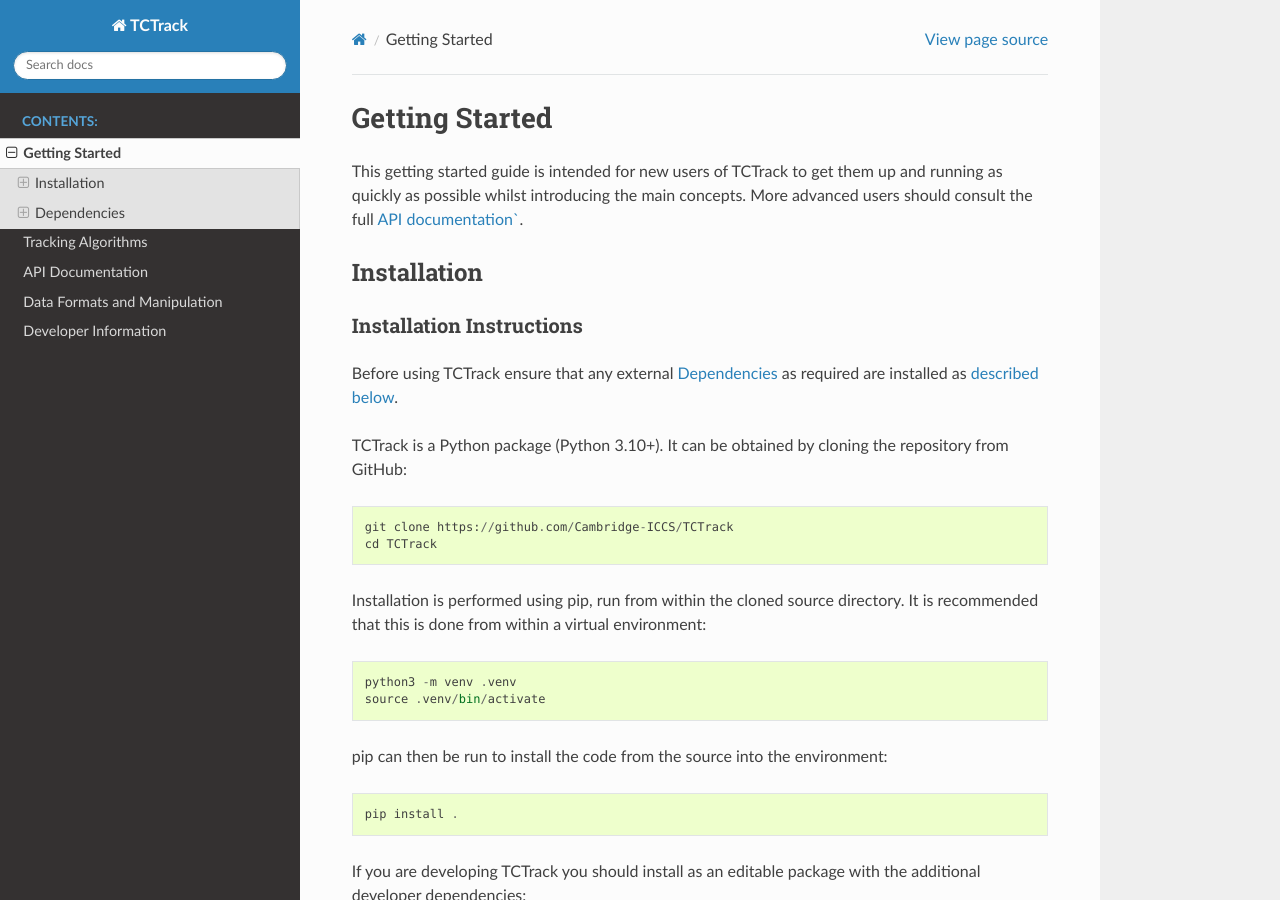
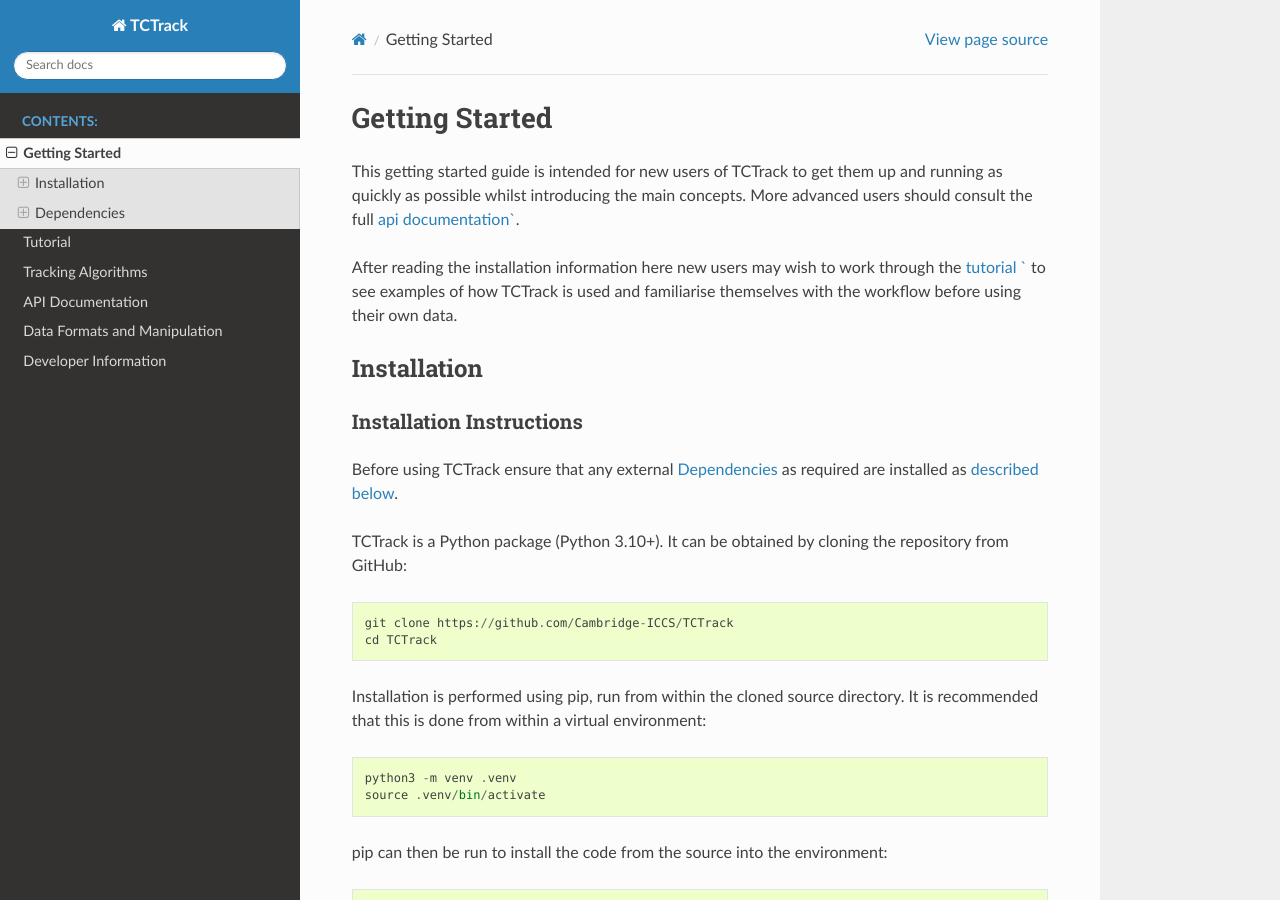
Before and after one commit to Cambridge-ICCS/TCTrack, a Sphinx documentation site: the page built from docs/getting-started/index.rst, in a window 1280 px wide and 900 px high. Built offline with Sphinx 7.4.7 and the Read the Docs theme 3.1.0, drawn with Linux system fonts in a browser that asks for light colours.

Commit message:
Add references to the tutorial from README and online docs.

```diff
--- a/docs/getting-started/index.rst
+++ b/docs/getting-started/index.rst
@@ -3,7 +3,11 @@
 
 This getting started guide is intended for new users of TCTrack to get them up
 and running as quickly as possible whilst introducing the main concepts.
-More advanced users should consult the full :doc:`API documentation`<../api/index>`.
+More advanced users should consult the full :doc:`api documentation`<../api/index>`.
+
+After reading the installation information here new users may wish to work through the
+:doc:`tutorial `<tutorial>` to see examples of how TCTrack is used and familiarise
+themselves with the workflow before using their own data.
 
 .. toctree::
    :maxdepth: 3
--- a/docs/index.rst
+++ b/docs/index.rst
@@ -26,6 +26,7 @@
    :caption: Contents:
 
    Getting Started <getting-started/index>
+   Tutorial <getting-started/tutorial>
    Tracking Algorithms <tracking-algorithms/index>
    API Documentation <api/index>
    Data Formats and Manipulation <data/index>
```
Also changed, not shown: README.md (+6 -2 lines).
